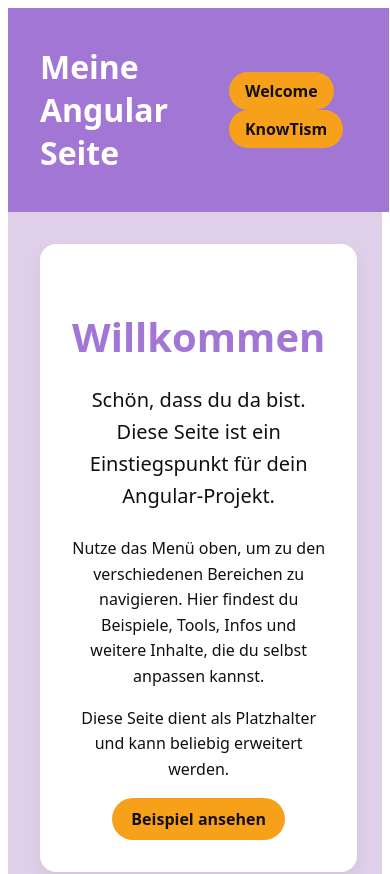
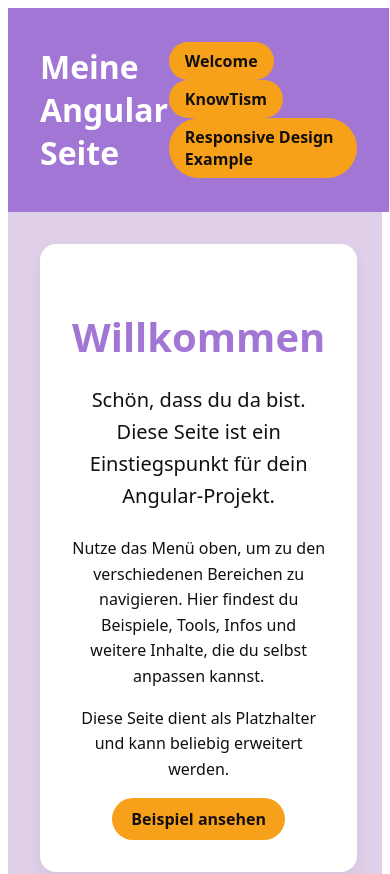
Before and after one commit to Wikonire/TEKO-Webengineering-Netlify, an Angular app: page / in a window 390 px wide. Shown: the top 874 px of the page. Built offline with nearby package versions, Linux system fonts and the light colour scheme.

Commit message:
Add link to Responsive Design page and new image file
Added a new navigation link to the Responsive Design page in the header. Also included a supporting image file for the page, enhancing its visual appeal.

```diff
--- a/src/app/app.component.html
+++ b/src/app/app.component.html
@@ -18,7 +18,17 @@
       >
         KnowTism
       </a>
+
+      <a
+        class="pill"
+        routerLink="/responsive-design"
+        routerLinkActive="active-route"
+        [routerLinkActiveOptions]="{ exact: true }"
+      >
+        Responsive Design Example
+      </a>
     </nav>
+
   </header>
 
   <main class="site-main">
--- a/src/app/responsive-design/responsive-design.component.html
+++ b/src/app/responsive-design/responsive-design.component.html
@@ -1 +1,7 @@
 <p>responsive-design works!</p>
+Foto von <a href="https://unsplash.com/de/@bugsster?utm_content=creditCopyText&utm_medium=referral&utm_source=unsplash">Taras Shypka</a> auf <a href="https://unsplash.com/de/fotos/person-mit-schwarzem-ipad-iFSvn82XfGo?utm_content=creditCopyText&utm_medium=referral&utm_source=unsplash">Unsplash</a>
+<img [ngSrc]="'./app/responsive-design/taras-shypka-iFSvn82XfGo-unsplash.jpg'" alt="Eine Person bedient ein Tablet mit Touchscreen, dahinter steht geöffnet ein Laptop. Beide Geräte befinden sich auf einem Tisch. Das Foto betont Interaktion und Technologie in alltäglicher Nutzung.">
+<div class="container">
+
+
+</div>
--- a/src/app/responsive-design/responsive-design.component.scss
+++ b/src/app/responsive-design/responsive-design.component.scss
@@ -0,0 +1,24 @@
+/* Container zentriert, maximale Breite */
+.container {
+  max-width: 800px;
+  margin: 0 auto;
+  padding: 20px;
+  background-color: #f2f2f2;
+  font-family: Arial, sans-serif;
+  }
+
+/* Grössere Schrift und Abstand bei breiten Bildschirmen */
+@media (min-width: 600px) {
+  .container {
+    padding: 40px;
+    font-size: 1.2em;
+    }
+  }
+
+/* Mobile-first: Kleinere Schrift bei sehr kleinen Bildschirmen */
+@media (max-width: 599px) {
+  .container {
+    padding: 10px;
+    font-size: 1em;
+    }
+  }
--- a/src/app/responsive-design/responsive-design.component.ts
+++ b/src/app/responsive-design/responsive-design.component.ts
@@ -1,8 +1,11 @@
 import { Component } from '@angular/core';
+import {NgOptimizedImage} from '@angular/common';
 
 @Component({
   selector: 'app-responsive-design',
-  imports: [],
+  imports: [
+    NgOptimizedImage
+  ],
   templateUrl: './responsive-design.component.html',
   styleUrl: './responsive-design.component.scss'
 })
```
Also changed, not shown: src/app/responsive-design/taras-shypka-iFSvn82XfGo-unsplash.jpg (added).
